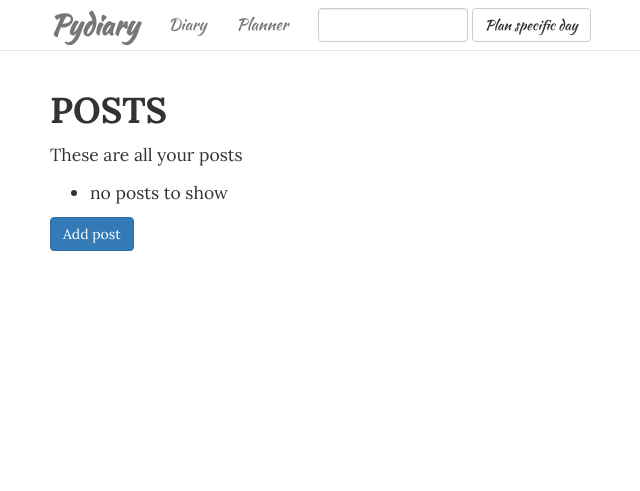
After one commit to roxel/pydiary, a Flask app: page /diary/ in a window 1280 px wide. The commit adds this page. Shown: the top 491 px of the page, without its empty margins (245-885 px from the left). Run offline with Flask 2, Linux system fonts and the light colour scheme; data that the repository does not hold is empty; some libraries are stand-ins or nearby versions.

Commit message:
pydiary diary posts

```diff
--- a/app/app.py
+++ b/app/app.py
@@ -3,9 +3,11 @@ from flask import Flask, render_template, redirect
 from app.helpers import RegexConverter
 
 from .planner import planner
+from .diary import diary
 
 BLUEPRINTS = (
     planner,
+    diary
 )
 
 
@@ -21,7 +23,7 @@ def register_blueprints(app):
 def configure_general(app):
     @app.route("/")
     def show_index():
-        return redirect("planner")
+        return render_template('index.html')
 
 
 def configure_errors(app):
--- /dev/null
+++ b/app/diary/__init__.py
@@ -0,0 +1 @@
+from .views import diary
--- /dev/null
+++ b/app/diary/views.py
@@ -0,0 +1,85 @@
+# coding: utf-8
+
+from flask import Blueprint, render_template, abort, redirect, url_for, request, make_response
+from jinja2 import TemplateNotFound
+from .forms import PostForm
+from .models import Post
+from ..database import db
+
+diary = Blueprint('diary', __name__, url_prefix='/diary')
+
+
+@diary.route('/')
+def show_posts():
+    posts = Post.query.order_by(Post.date.desc()).all()
+    return render_template("diary/index.html", posts=posts)
+
+
+@diary.route('/add', methods=['GET', 'POST'])
+def add_post():
+    form = PostForm(request.form)
+    if request.method == "POST" and form.validate():
+        post = Post(title=form.title.data,
+                    content=form.content.data,
+                    date=form.date.data)
+        db.session.add(post)
+        db.session.commit()
+        return redirect(url_for('diary.show_posts'))
+    else:
+        return render_template('diary/form.html',
+                               form=form,
+                               submit_string="Add")
+
+
+@diary.route('/show/<post_id>', methods=['GET'])
+def show_post(post_id=None):
+    if not post_id:
+        return redirect(url_for('diary.show_posts'))
+    post = Post.query.get(post_id)
+    if post:
+        return render_template('diary/show.html', post=post)
+    return abort(404)
+
+
+@diary.route('/download/<post_id>', methods=['GET'])
+def download_post(post_id=None):
+    if not post_id:
+        return redirect(url_for('diary.show_posts'))
+    post = Post.query.get(post_id)
+    if post:
+        filename, content = post.get_file()
+        print(content)
+        print(filename)
+        response = make_response(content)
+        response.headers["Content-Disposition"] = "attachment; filename=%s.txt" % filename
+        return response
+    return abort(404)
+
+
+@diary.route('/edit/<int:post_id>', methods=['GET', 'POST'])
+def edit_post(post_id=None):
+    if not post_id:
+        return redirect(url_for('diary.show_posts'))
+    post = Post.query.get(post_id)
+    if post:
+        if request.method == 'POST':
+            form = Post(request.form)
+            if request.method == 'POST' and form.validate():
+                form.populate_obj(post)
+                db.session.commit()
+            return redirect(url_for('diary.show_posts'))
+        else:
+            form = PostForm(obj=post)
+        return render_template('diary/form.html', form=form, submit_string="Save", post_id=post_id)
+    return abort(404)
+
+
+@diary.route('/delete/<int:post_id>', methods=['POST'])
+def delete_post(post_id):
+    task = Post.query.filter(Post.id == post_id).one()
+    if task:
+        db.session.delete(task)
+        db.session.commit()
+        return redirect(url_for('diary.show_posts'))
+    else:
+        abort(404)
--- a/app/planner/views.py
+++ b/app/planner/views.py
@@ -1,8 +1,7 @@
 from flask import Blueprint, render_template, request, redirect, url_for, abort
 from .forms import TaskForm
 from .models import Task
-from sqlalchemy import desc
-from app.database import db
+from ..database import db
 from app.helpers import get_date_from_date_string, RegexConverter, redirect_url
 
 planner = Blueprint('planner', __name__, url_prefix='/planner')
@@ -81,7 +80,7 @@ def edit_task(task_id=None):
 
 @planner.route('/delete/<int:task_id>', methods=['POST'])
 def delete_task(task_id):
-    task = Task.query.filter(Task.id == task_id).first()
+    task = Task.query.filter(Task.id == task_id).one()
     if task:
         db.session.delete(task)
         db.session.commit()
--- a/app/static/style.css
+++ b/app/static/style.css
@@ -36,14 +36,18 @@ img {
   }
 }
 
-ul.nav {
-  text-transport: uppercase;
-  color: red;
+#navbar ul.nav li a {
+    font-size: 1.15em;
 }
 
 .navbar {
     font-family: 'Kaushan Script', cursive;
     background: #fff;
+}
+
+.navbar-brand {
+    font-size: 2em;
+    font-weight: 700;
 }
 
 
--- /dev/null
+++ b/app/templates/diary/index.html
@@ -0,0 +1,12 @@
+{% extends "layout/base.html" %}
+{% import 'diary/macros.html' as macros %}
+{% import 'layout/macros.html' as form_macros %}
+{% block title %}Diary{% endblock %}
+
+
+{% block content %}
+    <h1 class="index">Posts</h1>
+    <p>These are all your posts</p>
+    {{ macros.post_list(posts, "no posts to show") }}
+    <p><a class="btn btn-primary" href="{{ url_for('diary.add_post') }}" role="button">Add post</a></p>
+{% endblock %}
--- /dev/null
+++ b/app/templates/diary/macros.html
@@ -0,0 +1,15 @@
+{% macro post_list(posts, no_posts_message) -%}
+    <ul>
+    {% if posts %}
+        {% for p in posts %}
+            <li><i>{{ post_title_with_href(p) }}</i> <small>({{ p.date.strftime('%Y-%m-%d') }})</small> </li>
+        {% endfor %}
+    {% else %}
+        <li>{{ no_posts_message }} </li>
+    {% endif %}
+    </ul>
+{%- endmacro %}
+
+{% macro post_title_with_href(post) -%}
+    <a href="{{ url_for('diary.edit_post', post_id=post.id) }}"> {{ post.title }} </a>
+{%- endmacro %}
--- a/app/templates/index.html
+++ b/app/templates/index.html
@@ -1,4 +1,6 @@
 {% extends "layout/base.html" %}
-{% block title %}Homepage{% endblock %}
+{% block title %}Strona główna{% endblock %}
 
-{% block content %} This is index page {% endblock %}
+{% block content %}
+    <h1 class="index">Welcome</h1>
+{% endblock %}
--- a/app/templates/layout/base.html
+++ b/app/templates/layout/base.html
@@ -39,7 +39,7 @@
         <footer class="footer">
             <div class="footer_admin">
                 <div class="container">
-                    <p>&copy; Piotr Roksela</p>
+                    <p>&copy; <a href="https://github.com/roxel/pydiary" alt="Pydiary repository">Pydiary</a></p>
                 </div>
             </div>
         </footer>
@@ -50,7 +50,6 @@
         <!-- Placed at the end of the document so the pages load faster -->
         <script src="https://ajax.googleapis.com/ajax/libs/jquery/1.12.2/jquery.min.js"></script>
         <script src="https://cdnjs.cloudflare.com/ajax/libs/bootstrap-datepicker/1.6.0/js/bootstrap-datepicker.min.js"></script>
-        <!--<script src="{{ url_for('static', filename='js/jquery-1.12.2.min.js') }}"></script>-->
         <script src="{{ url_for('static', filename='bootstrap/js/bootstrap.min.js') }}"></script>
         <!-- IE10 viewport hack for Surface/desktop Windows 8 bug -->
         <script src="{{ url_for('static', filename='bootstrap/js/ie10-viewport-bug-workaround.js') }}"></script>
--- a/app/templates/layout/macros.html
+++ b/app/templates/layout/macros.html
@@ -3,6 +3,16 @@
         {{ field.label(class="col-sm-2 control-label") }}
         <div class="col-sm-10">
             {{ field(class="form-control") }}
+            {{ field_errors(field) }}
+        </div>
+    </div>
+{%- endmacro %}
+
+{% macro render_text_area_field(field) -%}
+    <div class="form-group">
+        {{ field.label(class="col-sm-2 control-label") }}
+        <div class="col-sm-10">
+            {{ field(class="form-control", rows=8) }}
             {{ field_errors(field) }}
         </div>
     </div>
--- a/app/templates/layout/navbar.html
+++ b/app/templates/layout/navbar.html
@@ -11,7 +11,8 @@
     </div>
     <div id="navbar" class="navbar-collapse collapse">
       <ul class="nav navbar-nav">
-          <li><a href="/">All tasks</a></li>
+          <li><a href="/diary">Diary</a></li>
+          <li><a href="/planner">Planner</a></li>
           <li class="navbar-form">{% include 'planner/day_planner_form.html' %}</li>
       </ul>
     </div><!--/.nav-collapse -->
```
Also changed, not shown: app/diary/forms.py (added, +10 -0 lines), app/diary/models.py (added, +25 -0 lines), app/planner/forms.py (+5 -3 lines), app/templates/diary/form.html (added, +19 -0 lines), migrations/versions/4b1b596db73b_add_post.py (added, +33 -0 lines), test/test_planner.py (+20 -6 lines).
